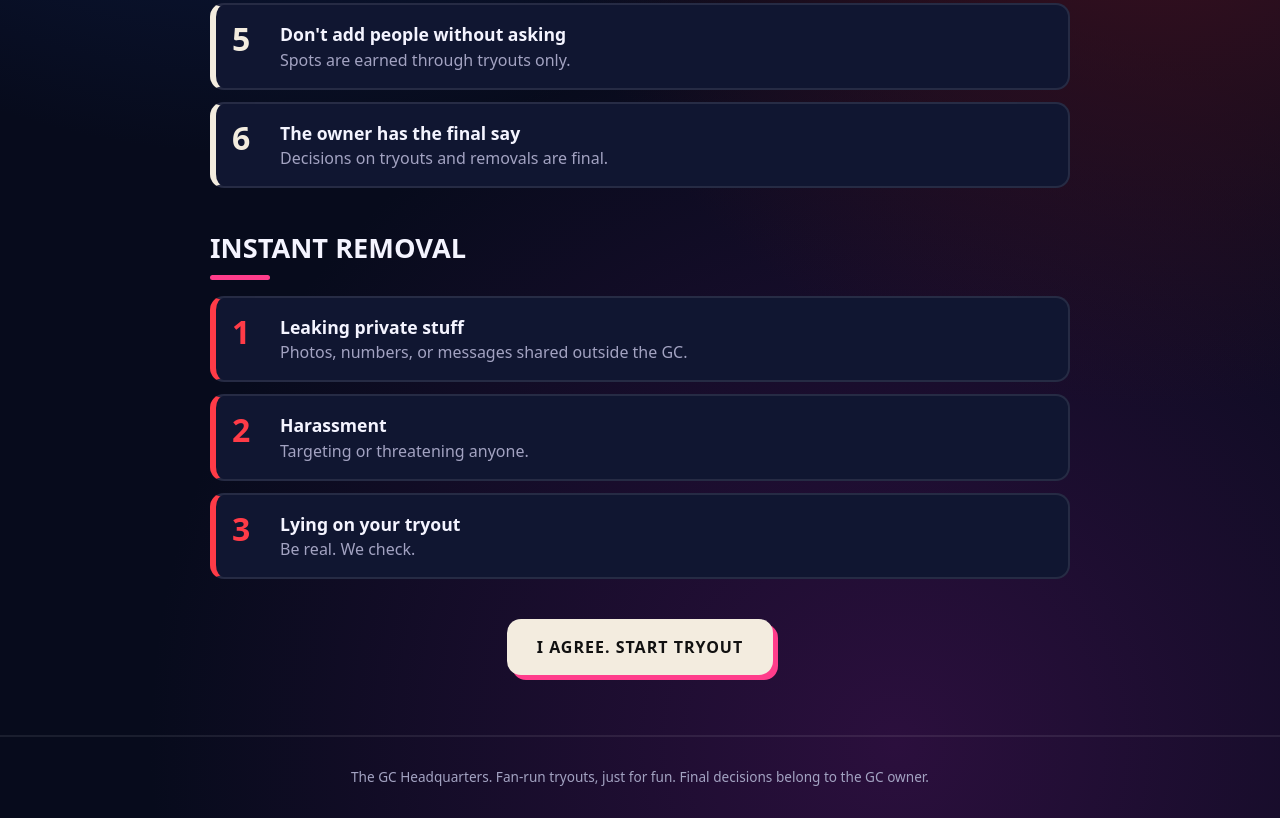
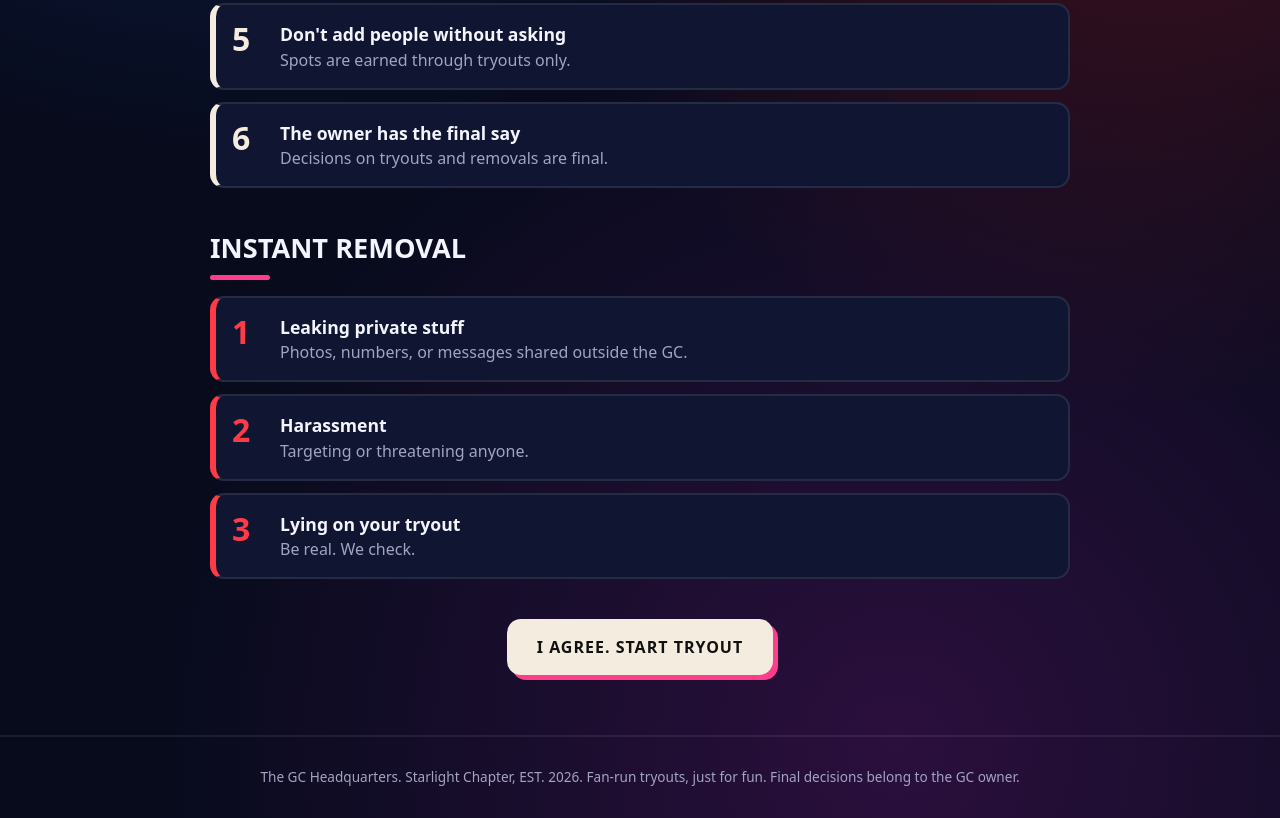
Before and after one commit to thegcheadquarters/thegcheadquarters.github.io, a plain HTML site: page rules.html in a window 1280 px wide. Shown: the part 652-1470 px from the top of the page. Drawn offline with Linux system fonts and the light colour scheme.

Commit message:
Update footer with chapter name and establishment year

```diff
--- a/rules.html
+++ b/rules.html
@@ -1,4 +1,4 @@
-<!doctype html><html lang="en"><head><meta charset="utf-8"><meta name="viewport" content="width=device-width,initial-scale=1"><title>GC Rules</title><link rel="stylesheet" href="style.css"></head><body>
+<!doctype html><html lang="en"><head><meta charset="utf-8"><meta name="viewport" content="width=device-width,initial-scale=1"><title>GC Rules</title><link rel="icon" type="image/png" href="favicon.png"><link rel="stylesheet" href="style.css"></head><body>
 <nav><a class="logo" href="index.html">GC <b>HQ</b></a><div class="links"><a href="index.html" class="">Home</a><a href="tryout.html" class="">Tryouts</a><a href="rules.html" class="on">Rules</a><a href="owner-login.html">Owners</a></div></nav>
 <div class="wrap"><h2>The rules</h2>
 <p class="sub" style="margin-left:0">Break them and you're out. No second tryout.</p>
@@ -18,4 +18,4 @@
 </ol>
 <div style="text-align:center;margin-top:40px"><a class="btn" href="tryout.html">I agree. Start tryout</a></div>
 </div>
-<footer>The GC Headquarters. Fan-run tryouts, just for fun. Final decisions belong to the GC owner.</footer></body></html>
+<footer>The GC Headquarters. Starlight Chapter, EST. 2026. Fan-run tryouts, just for fun. Final decisions belong to the GC owner.</footer></body></html>
```
